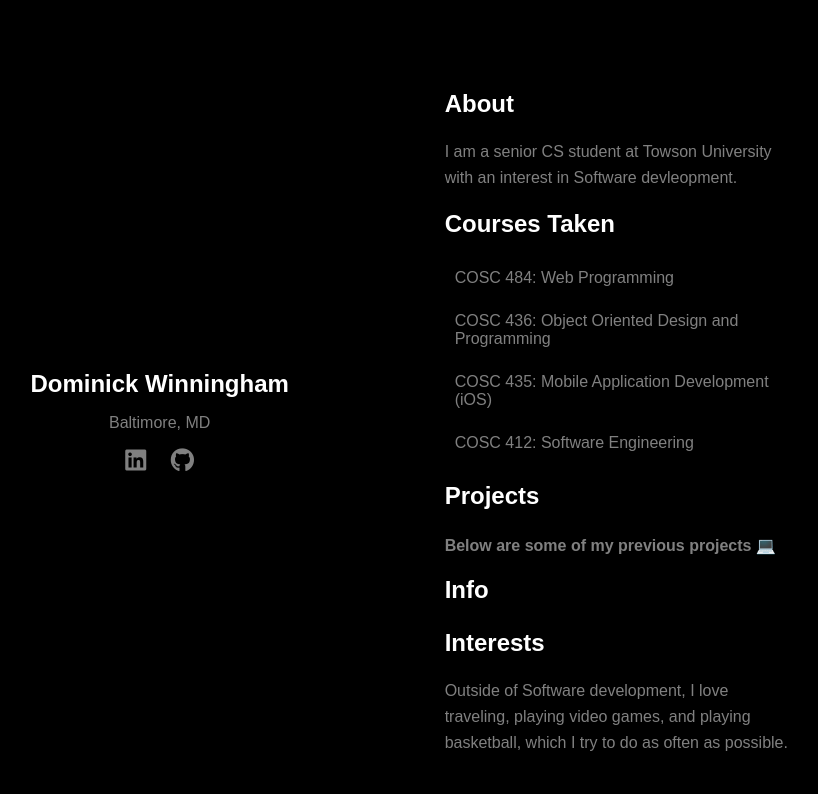
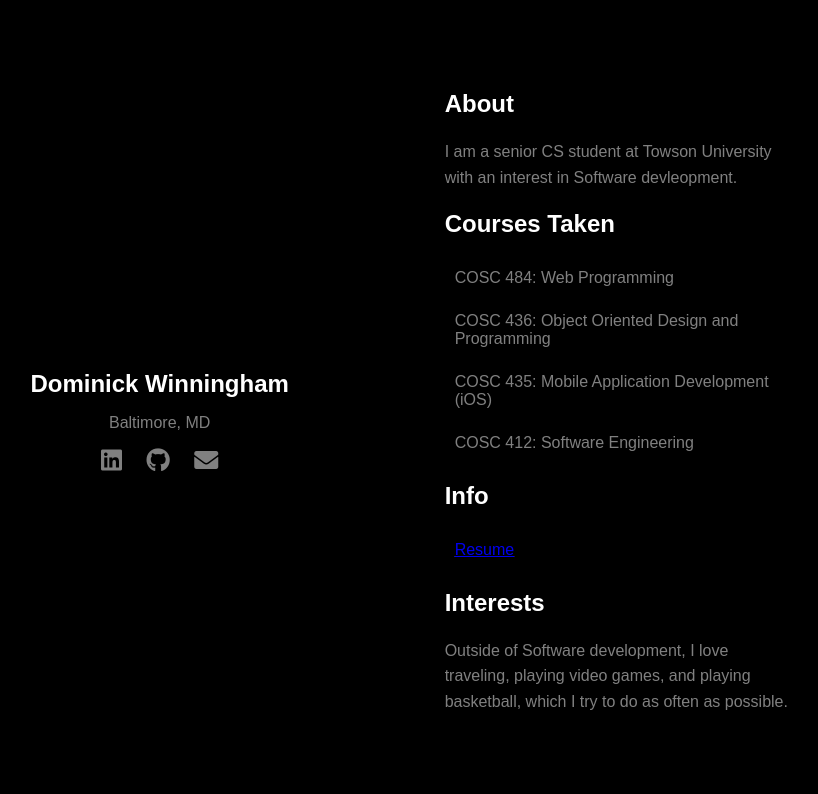
Before and after one commit to DomWinn2/domwinn2.github.io, a plain HTML site: page index.html in a window 1280 px wide. Shown: the whole page, without its empty margins (177-995 px from the left). Drawn offline with Linux system fonts and the light colour scheme.

Commit message:
Added emailing, fixed linkedin, edited resume

```diff
--- a/index.html
+++ b/index.html
@@ -14,9 +14,9 @@
             <!-- <img src="img/logo.png" width="110" height="73"/> -->
             <h2>Dominick Winningham</h2>
             <p>Baltimore, MD</p>
-            <a href="www.linkedin.com/in/dominick-winningham"><i class="fab fa-linkedin"></i></a>
+            <a href="https://www.linkedin.com/in/dominick-winningham"><i class="fab fa-linkedin"></i></a>
             <a href="https://github.com/DomWinn2"><i class="fab fa-github"></i></a>
-            <!-- <a href=""><i class="fas fa-envelope"></i></a>   -->
+            <a href="mailto:dominickwinningham@gmail.com"><i class="fas fa-envelope"></i></a>
 
         </div>
         <div class="section-2">
@@ -31,15 +31,15 @@
                 <li>COSC 412: Software Engineering</li>
             </ul>
 
-            <h2>Projects</h2>
+            <!-- <h2>Projects</h2>
             <h4>Below are some of my previous projects 💻</h4>
             <ul class="phone">
-                <!-- <li><u><a href="https://github.com/JalIrani/tomsoft">OLI</a></u>(Group project developed using Java Swing)</li> -->
-            </ul>
+                <li><u><a href="https://github.com/JalIrani/tomsoft">OLI</a></u>(Group project developed using Java Swing)</li>
+            </ul> -->
 
             <h2>Info</h2>
             <ul class="paper">
-                <!-- <li><u><a href="https://www.jalirani.com/files/jalirani_resume.pdf">Resume</a></u></li> -->
+                <li><u><a href="https://domwinn2.github.io/dominickwinningham.github.io/Files/DominickWinningham_Resume.docx">Resume</a></u></li>
             </ul>
 
             <h2>Interests</h2>
```
Also changed, not shown: 1 other file.
